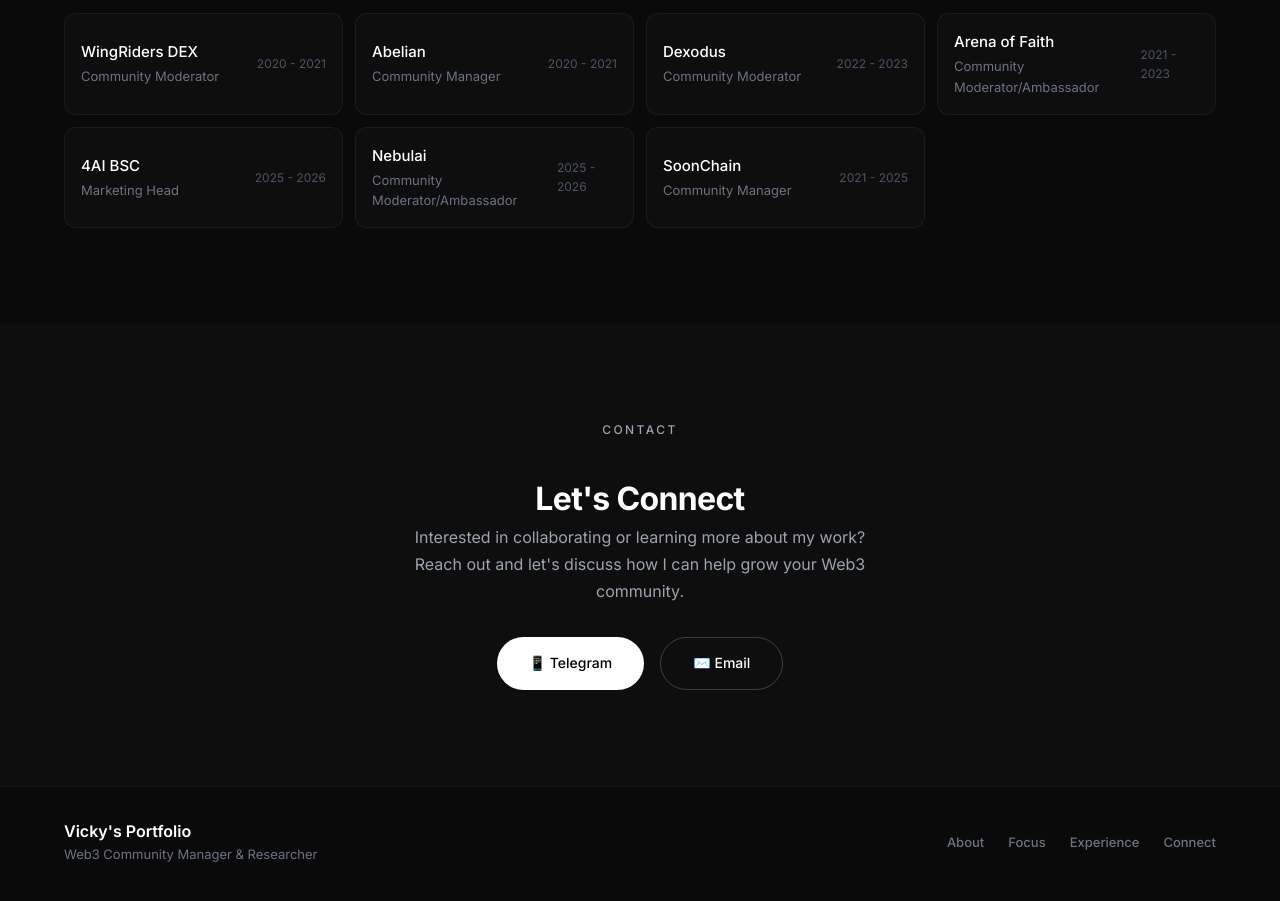
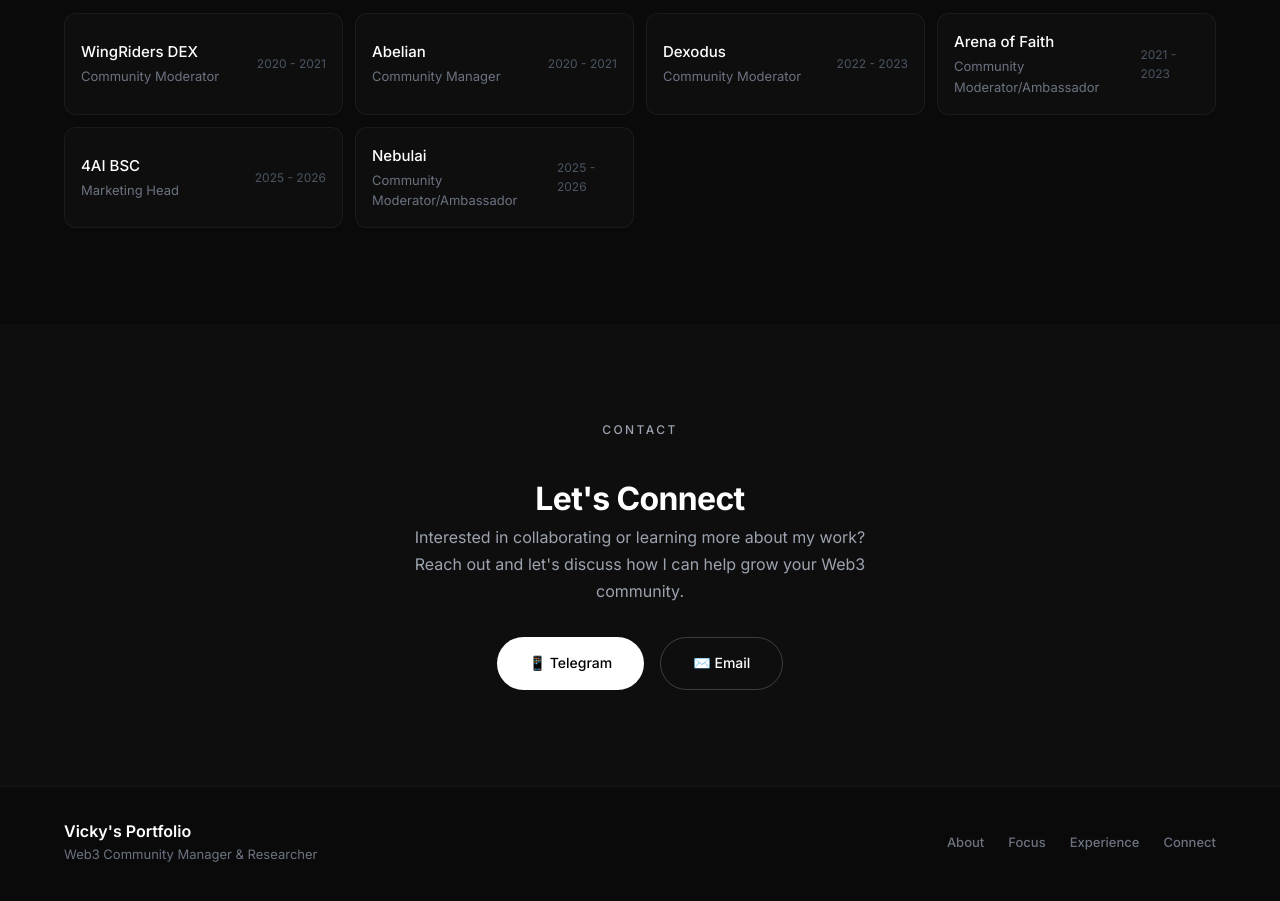
Before and after one commit to Bbyface-ad/BigViki, a plain HTML site: page index.html in a window 1280 px wide. Shown: the part 3542-4443 px from the top of the page. Drawn offline with Linux system fonts and the light colour scheme.

Commit message:
Update index.html

```diff
--- a/index.html
+++ b/index.html
@@ -493,13 +493,6 @@
             </div>
             <span class="period">2025 - 2026</span>
           </div>
-          <div class="other-card">
-            <div>
-              <div class="company">SoonChain</div>
-              <div class="role">Community Manager</div>
-            </div>
-            <span class="period">2021 - 2025</span>
-          </div>
         </div>
       </div>
     </div>
```
